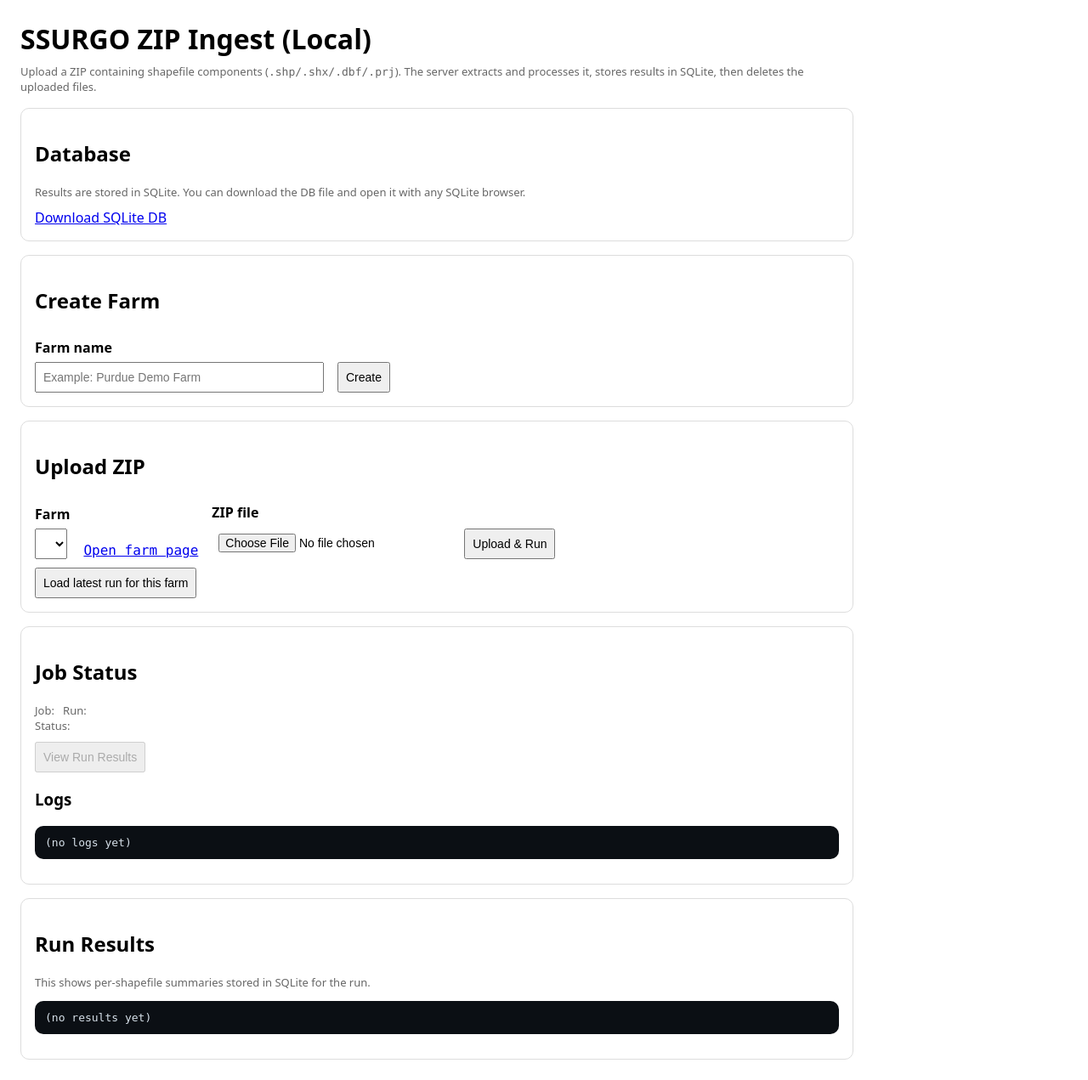
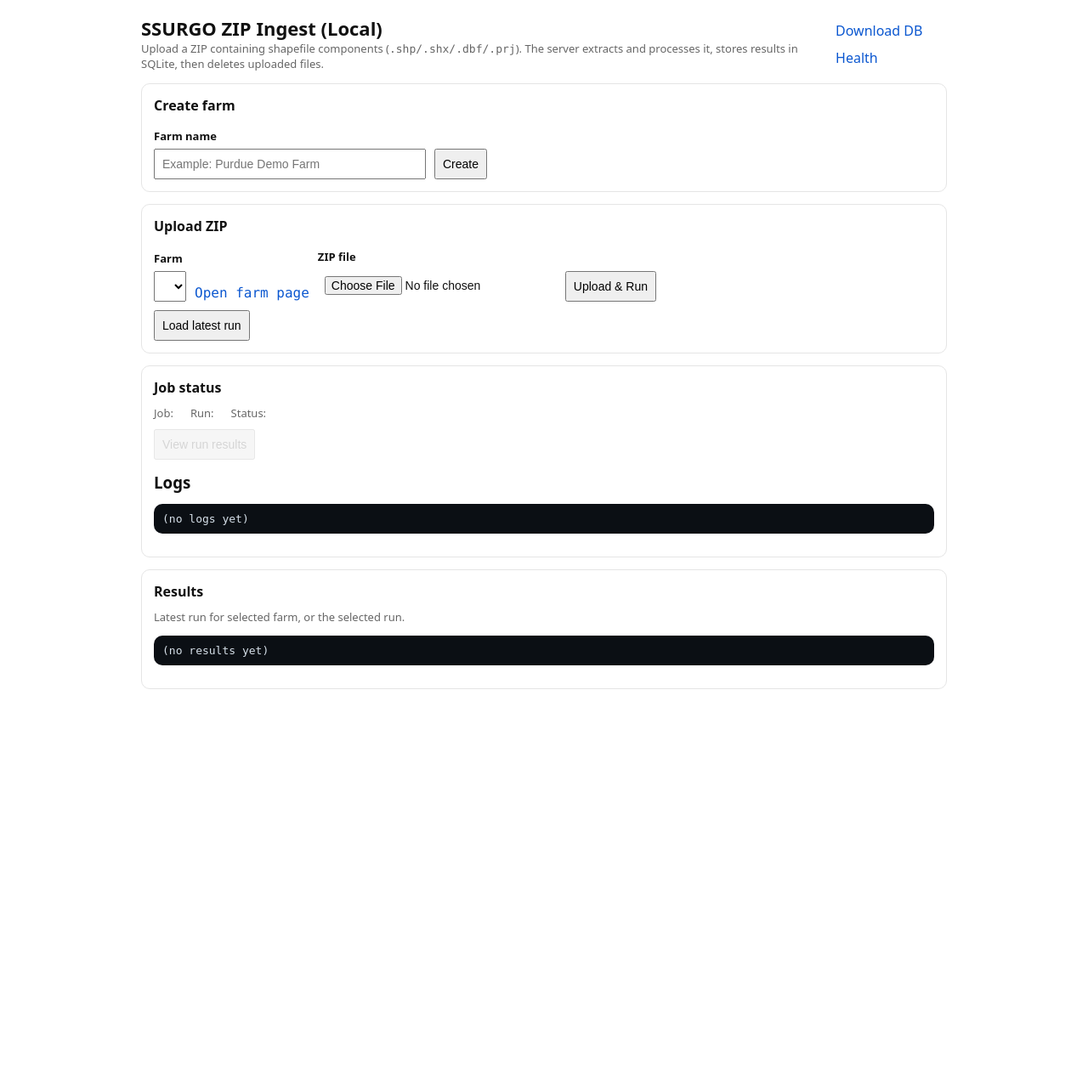
Before and after one commit to john-running/tutorial-BoundaryFileEnrichmentWithSSURGO, a Flask app: page / in a window 1280 px wide. Shown: the whole page at 85% size. After the commit the page ends 811 px from the top, so only its background shows below. Run offline with Flask 3, Linux system fonts and the light colour scheme; data that the repository does not hold is empty.

Commit message:
first commit

```diff
--- a/templates/index.html
+++ b/templates/index.html
@@ -5,39 +5,52 @@
     <meta name="viewport" content="width=device-width, initial-scale=1" />
     <title>SSURGO ZIP Ingest (Local)</title>
     <style>
-      body { font-family: system-ui, -apple-system, Segoe UI, Roboto, Helvetica, Arial, sans-serif; margin: 24px; max-width: 980px; }
-      h1 { margin: 0 0 8px; }
-      .row { display: flex; gap: 16px; flex-wrap: wrap; align-items: end; }
-      .card { border: 1px solid #ddd; border-radius: 10px; padding: 16px; margin: 16px 0; }
-      label { display: block; font-weight: 600; margin: 8px 0 6px; }
+      * { box-sizing: border-box; }
+      body {
+        font-family: system-ui, -apple-system, Segoe UI, Roboto, Helvetica, Arial, sans-serif;
+        margin: 0;
+        color: #111;
+        background: #fff;
+      }
+      .container { max-width: 980px; margin: 0 auto; padding: 18px 16px 36px; }
+      header { display:flex; justify-content: space-between; gap: 16px; align-items: baseline; }
+      h1 { margin: 0; font-size: 22px; }
+      .muted { color: #666; font-size: 13px; }
+      a { color: #0b57d0; text-decoration: none; }
+      a:hover { text-decoration: underline; }
+      .section { border: 1px solid #e5e5e5; border-radius: 10px; padding: 14px; margin: 14px 0; }
+      .section h2 { margin: 0 0 10px; font-size: 16px; }
+      .row { display:flex; gap: 10px; flex-wrap: wrap; align-items: end; }
+      label { display:block; font-weight: 600; margin: 6px 0 6px; font-size: 13px; }
       input, select, button { font-size: 14px; padding: 8px; }
-      input[type="text"] { width: 320px; }
-      pre { background: #0b0f14; color: #d7e1ea; padding: 12px; border-radius: 10px; overflow: auto; max-height: 360px; }
-      .muted { color: #666; font-size: 13px; }
+      input[type="text"] { width: 320px; max-width: 100%; }
+      button { cursor: pointer; }
+      button:disabled { opacity: 0.5; cursor: not-allowed; }
+      .mono { font-family: ui-monospace, SFMono-Regular, Menlo, Monaco, Consolas, "Liberation Mono", "Courier New", monospace; }
+      pre { background: #0b0f14; color: #d7e1ea; padding: 10px; border-radius: 10px; overflow: auto; max-height: 360px; }
       .status { font-weight: 700; }
       .ok { color: #0a7a2a; }
       .bad { color: #b00020; }
-      .mono { font-family: ui-monospace, SFMono-Regular, Menlo, Monaco, Consolas, "Liberation Mono", "Courier New", monospace; }
+      .rightLinks { display:flex; gap: 10px; flex-wrap: wrap; }
     </style>
   </head>
   <body>
+    <div class="container">
+      <header>
+        <div>
           <h1>SSURGO ZIP Ingest (Local)</h1>
           <div class="muted">
-      Upload a ZIP containing shapefile components (<span class="mono">.shp/.shx/.dbf/.prj</span>). The server extracts and processes it, stores results in SQLite, then deletes the uploaded files.
-    </div>
-
-    <div class="card">
-      <h2>Database</h2>
-      <div class="muted">
-        Results are stored in SQLite. You can download the DB file and open it with any SQLite browser.
-      </div>
-      <div style="margin-top: 10px;">
-        <a href="/db">Download SQLite DB</a>
+            Upload a ZIP containing shapefile components (<span class="mono">.shp/.shx/.dbf/.prj</span>). The server extracts and processes it, stores results in SQLite, then deletes uploaded files.
           </div>
         </div>
+        <div class="rightLinks">
+          <a href="/db">Download DB</a>
+          <a href="/health">Health</a>
+        </div>
+      </header>
 
-    <div class="card">
-      <h2>Create Farm</h2>
+      <div class="section">
+        <h2>Create farm</h2>
         <div class="row">
           <div>
             <label for="farmName">Farm name</label>
@@ -48,7 +61,7 @@
         <div id="createFarmMsg" class="muted"></div>
       </div>
 
-    <div class="card">
+      <div class="section">
         <h2>Upload ZIP</h2>
         <div class="row">
           <div>
@@ -66,31 +79,31 @@
           <button id="uploadBtn">Upload & Run</button>
         </div>
         <div id="uploadMsg" class="muted"></div>
-      <div style="margin-top: 10px;">
-        <button id="loadLatestRunBtn">Load latest run for this farm</button>
+        <div class="row" style="margin-top: 10px;">
+          <button id="loadLatestRunBtn">Load latest run</button>
           <span id="latestRunMsg" class="muted"></span>
         </div>
       </div>
 
-    <div class="card">
-      <h2>Job Status</h2>
-      <div class="muted">
-        Job: <span id="jobId" class="mono"></span> &nbsp; Run: <span id="runId" class="mono"></span>
+      <div class="section">
+        <h2>Job status</h2>
+        <div class="row" style="align-items:center;">
+          <span class="muted">Job:</span> <span id="jobId" class="mono"></span>
+          <span class="muted">Run:</span> <span id="runId" class="mono"></span>
+          <span class="muted">Status:</span> <span id="jobStatus" class="status"></span>
         </div>
-      <div class="muted">
-        Status: <span id="jobStatus" class="status"></span>
+        <div class="row" style="margin-top: 10px;">
+          <button id="viewResultsBtn" disabled>View run results</button>
         </div>
-      <div style="margin-top: 10px;">
-        <button id="viewResultsBtn" disabled>View Run Results</button>
-      </div>
-      <h3>Logs</h3>
+        <h3 style="margin: 14px 0 8px;">Logs</h3>
         <pre id="logBox">(no logs yet)</pre>
       </div>
 
-    <div class="card">
-      <h2>Run Results</h2>
-      <div class="muted">This shows per-shapefile summaries stored in SQLite for the run.</div>
+      <div class="section">
+        <h2>Results</h2>
+        <div class="muted">Latest run for selected farm, or the selected run.</div>
         <pre id="resultsBox">(no results yet)</pre>
+      </div>
     </div>
 
     <script>
```
Also changed, not shown: compose.yml (added, +11 -0 lines), docs/PIPELINE_WALKTHROUGH.md (added, +183 -0 lines), templates/farm.html (+61 -21 lines), README.md, 3 other files. Lines whose indentation alone changed are shown as unchanged.
